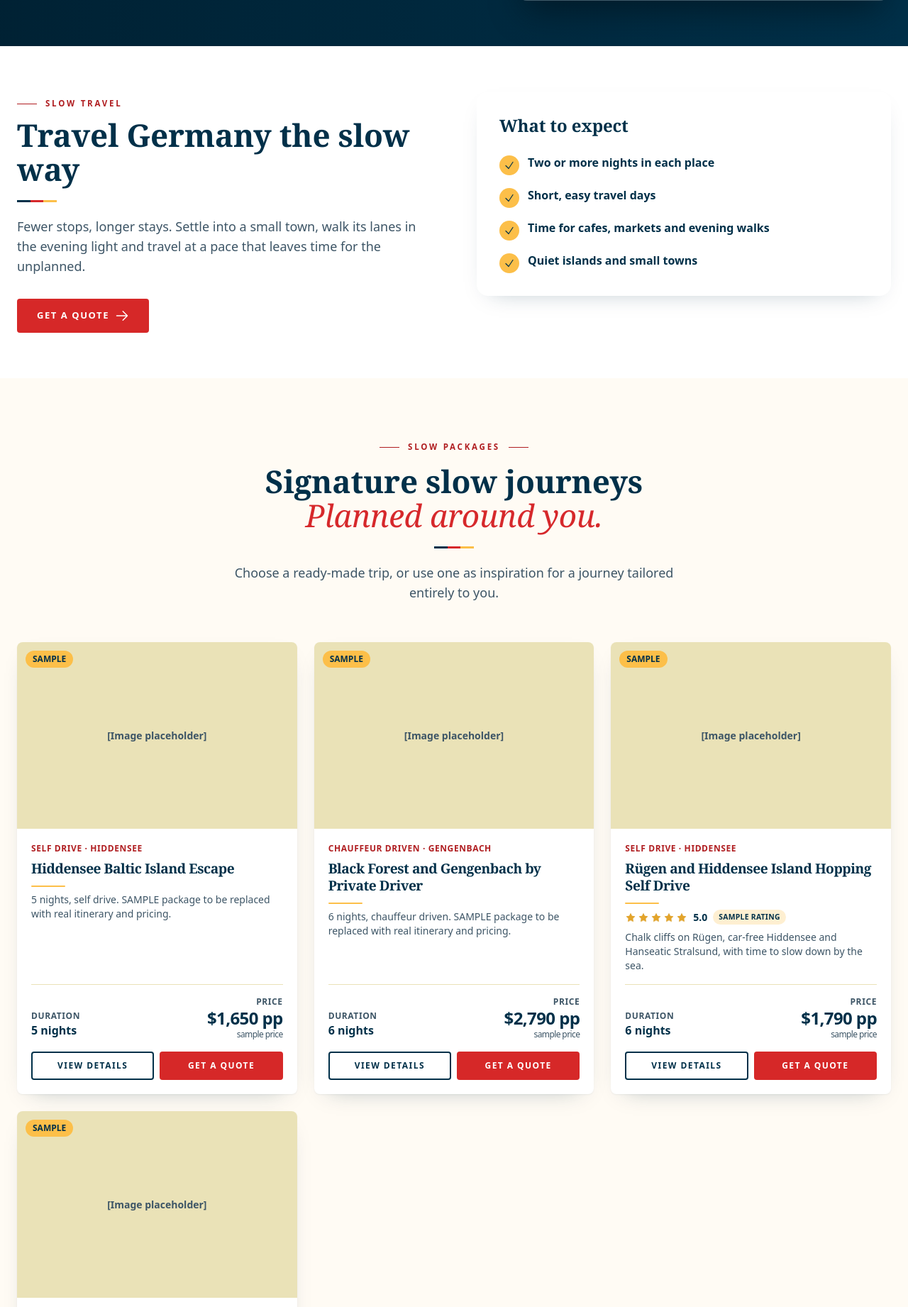
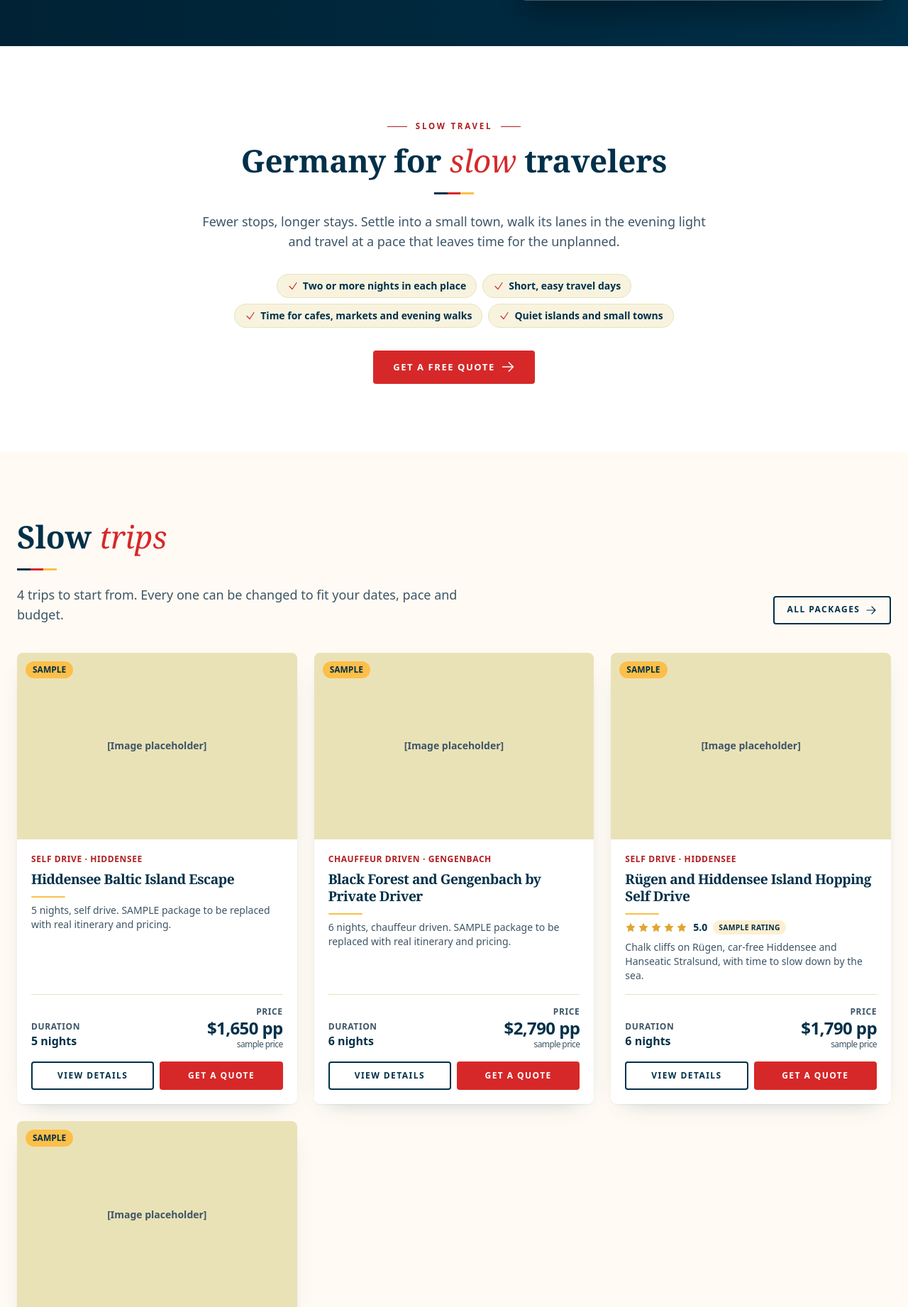
Before and after one commit to xfranzce/go-germany-tours, a Laravel app: page /travel-styles/slow in a window 1280 px wide. Shown: the part 654-2496 px from the top of the page at 71% size. Run offline with Laravel 12, Linux system fonts and the light colour scheme; data comes from the database, SQL or seed files in the repository; tables that the repository leaves empty hold one stand-in row (values such as "Sample post"); style sheets or scripts are compiled from the project's sources; parts of the project's set-up code (start-up, migrations or seed data) failed here and were passed over; some libraries are stand-ins or nearby versions; some web fonts are replaced.

Commit message:
Travel styles pages like gobelgiumtrips.com
Co-Authored-By: Claude Sonnet 5.5 <noreply@anthropic.com>

```diff
--- a/app/Http/Controllers/TravelStyleController.php
+++ b/app/Http/Controllers/TravelStyleController.php
@@ -28,11 +28,11 @@ class TravelStyleController extends Controller
     public function show(string $slug)
     {
         $style = TravelStyle::where('slug', $slug)->where('is_active', true)->firstOrFail();
-        $packages = $style->packages()->published()->with(['tourType', 'destination', 'images'])->get();
+        $packages = $style->packages()->published()->with(['tourType', 'destination', 'images'])->orderBy('sort')->get();
 
         return view('travel-styles.show', $this->shared() + [
             'style' => $style, 'packages' => $packages,
-            'others' => TravelStyle::active()->where('id', '!=', $style->id)->get(),
+            'others' => TravelStyle::active()->where('id', '!=', $style->id)->withCount(['packages' => fn ($q) => $q->published()])->get(),
             'seo' => Seo::make($style->seo_title ?: "{$style->name} Tours of Germany", $style->meta_description ?: $style->summary, [
                 'image' => $style->image,
                 'breadcrumbs' => [['name' => 'Home', 'url' => url('/')], ['name' => 'Travel styles', 'url' => route('travel-styles.index')], ['name' => $style->name, 'url' => route('travel-styles.show', $style->slug)]],
--- /dev/null
+++ b/resources/views/partials/collection-tiles.blade.php
@@ -0,0 +1,15 @@
+{{-- Photo tiles (name, tour count, Explore) for destinations or travel styles.
+     Params: $items (models with name, slug, image, packages_count), $itemRoute ('destinations.show' | 'travel-styles.show'). --}}
+<ul class="grid gap-5 sm:grid-cols-2 lg:grid-cols-3">
+    @foreach($items as $o)
+        <li>
+            <a href="{{ route($itemRoute, $o->slug) }}" class="group relative isolate flex min-h-60 flex-col justify-end overflow-hidden rounded-2xl bg-brand-navy p-6 text-white shadow-card">
+                @if($o->image)<x-picture :path="$o->image" sizes="(min-width: 1024px) 30vw, (min-width: 640px) 50vw, 100vw" class="absolute inset-0 -z-20 h-full w-full object-cover transition duration-700 group-hover:scale-105"/>@endif
+                <span class="absolute inset-0 -z-10 bg-gradient-to-t from-brand-navy-dark/90 via-brand-navy-dark/35 to-transparent" aria-hidden="true"></span>
+                <span class="font-display text-3xl font-semibold [text-shadow:0_1px_8px_rgb(0_0_0/0.5)]">{{ $o->name }}</span>
+                <span class="mt-1 text-sm text-white/90">{{ $o->packages_count }} {{ Str::plural('tour', $o->packages_count) }}@if($o->tagline) &middot; {{ $o->tagline }}@endif</span>
+                <span class="mt-3 inline-flex items-center gap-2 text-xs font-extrabold uppercase tracking-[0.16em] text-brand-gold">Explore <x-icon name="arrow-right" class="h-4 w-4 transition group-hover:translate-x-1"/></span>
+            </a>
+        </li>
+    @endforeach
+</ul>
--- /dev/null
+++ b/resources/views/partials/ready-band.blade.php
@@ -0,0 +1,16 @@
+{{-- Closing "Ready for X?" band with Get a free quote + Ask us a question (destination and travel-style pages).
+     Params: $eyebrow, $before (plain heading text), $emphasis (italic red part), $subject (used in the quote / question pre-fill). --}}
+<section class="bg-brand-cream py-16 text-center sm:py-24" aria-labelledby="ready-title">
+    <div class="container-x max-w-2xl">
+        <p class="eyebrow centered text-brand-red-dark">{{ $eyebrow }}</p>
+        <h2 id="ready-title" class="mt-4">{{ $before }} <em class="font-medium italic text-brand-red">{{ $emphasis }}</em></h2>
+        <span class="flag-rule centered" aria-hidden="true"></span>
+        <p class="mt-5 text-base text-ink-soft sm:text-lg">Tell us when you want to go and who is coming. We will send a free quote.</p>
+        <div class="mt-8 flex flex-wrap justify-center gap-3">
+            <x-button data-title="Get a quote: {{ $subject }}" data-prefill="Interested in: {{ $subject }}."
+                      @click="$store.modal.show({form:'package_quote', ...$el.dataset})">Get a free quote <x-icon name="arrow-right" class="w-5 h-5"/></x-button>
+            <x-button variant="outline" data-title="Ask us a question" data-subtitle="{{ $subject }}" data-prefill="Question about {{ $subject }}: "
+                      @click="$store.modal.show({form:'package_question', ...$el.dataset})">Ask us a question</x-button>
+        </div>
+    </div>
+</section>
--- a/resources/views/travel-styles/show.blade.php
+++ b/resources/views/travel-styles/show.blade.php
@@ -1,5 +1,7 @@
 @extends('layouts.app')
 
+{{-- One travel style, laid out like gobelgiumtrips.com/travel-styles/{style}: quiz hero, "Germany for X" text + what to expect,
+     the trips in this style, other styles, and a "Ready for X?" closing band. --}}
 @section('content')
 @include('partials.collection-hero', [
     'heroImage' => $style->image, 'eyebrow' => $style->tagline ?: $style->name.' travel',
@@ -7,43 +9,54 @@
     'crumbs' => [['Home', route('home')], ['Travel styles', route('travel-styles.index')], [$style->name, null]],
 ])
 @php $points = $style->points(); @endphp
-@if($style->description || $points)
-<div class="container-x grid items-start gap-10 py-12 lg:grid-cols-2 lg:gap-16 lg:py-16">
-    <section aria-labelledby="about-style">
-        <p class="eyebrow text-brand-red-dark">{{ $style->name }} travel</p>
-        <h2 id="about-style" class="mt-3">Travel Germany the {{ strtolower($style->name) }} way</h2>
-        <span class="flag-rule" aria-hidden="true"></span>
-        @if($style->description)<div class="prose-ggt mt-5">{!! $style->description !!}</div>@elseif($style->summary)<p class="mt-5 text-lg text-ink-soft">{{ $style->summary }}</p>@endif
-        <x-button class="mt-8" data-title="Get a quote: {{ $style->name }} trip" data-prefill="Interested in: a {{ strtolower($style->name) }} trip."
-                  @click="$store.modal.show({form:'package_quote', ...$el.dataset})">Get a Quote <x-icon name="arrow-right" class="w-5 h-5"/></x-button>
-    </section>
-    @if($points)
-        <section class="rounded-2xl bg-white p-6 shadow-card sm:p-8" aria-labelledby="style-expect">
-            <h2 id="style-expect" class="text-2xl">What to expect</h2>
-            <ul class="mt-6 space-y-4">
+
+{{-- ABOUT --}}
+<section class="bg-white py-16 sm:py-24" aria-labelledby="about-style">
+    <div class="container-x max-w-3xl text-center">
+        <p class="eyebrow centered text-brand-red-dark">{{ $style->name }} travel</p>
+        <h2 id="about-style" class="mt-4">Germany for <em class="font-medium italic text-brand-red">{{ strtolower($style->name) }}</em> travelers</h2>
+        <span class="flag-rule centered" aria-hidden="true"></span>
+        @if($style->description)<div class="prose-ggt mx-auto mt-6 text-left sm:text-center">{!! $style->description !!}</div>
+        @elseif($style->summary)<p class="mt-6 text-lg text-ink-soft">{{ $style->summary }}</p>@endif
+        @if($points)
+            <ul class="mt-8 flex flex-wrap justify-center gap-2" aria-label="What to expect">
                 @foreach($points as $pt)
-                    <li class="flex items-start gap-3">
-                        <span class="mt-0.5 grid size-7 shrink-0 place-items-center rounded-full bg-brand-gold text-brand-navy" aria-hidden="true"><x-icon name="check" class="size-4"/></span>
-                        <span class="font-semibold text-brand-navy">{{ $pt }}</span>
-                    </li>
+                    <li class="inline-flex items-center gap-1.5 rounded-full border border-brand-custard bg-brand-custard-light px-3.5 py-1.5 text-sm font-semibold text-brand-navy">
+                        <x-icon name="check" class="size-4 text-brand-red"/>{{ $pt }}</li>
                 @endforeach
             </ul>
-        </section>
-    @endif
-</div>
-@endif
-<section class="bg-brand-cream py-14 sm:py-20" aria-labelledby="style-pkgs">
+        @endif
+        <x-button class="mt-8" data-title="Get a quote: {{ $style->name }} trip" data-prefill="Interested in: a {{ strtolower($style->name) }} trip."
+                  @click="$store.modal.show({form:'package_quote', ...$el.dataset})">Get a free quote <x-icon name="arrow-right" class="w-5 h-5"/></x-button>
+    </div>
+</section>
+
+{{-- TRIPS --}}
+<section class="bg-brand-cream py-16 sm:py-24" aria-labelledby="style-pkgs">
     <div class="container-x">
-        <x-section-heading id="style-pkgs" :eyebrow="$style->name.' packages'" :title="'Signature '.strtolower($style->name).' journeys'" emphasis="Planned around you."
-            intro="Choose a ready-made trip, or use one as inspiration for a journey tailored entirely to you."/>
+        <div class="mb-10 flex flex-wrap items-end justify-between gap-6">
+            <div class="max-w-2xl">
+                <h2 id="style-pkgs">{{ $style->name }} <em class="font-medium italic text-brand-red">trips</em></h2>
+                <span class="flag-rule" aria-hidden="true"></span>
+                <p class="mt-5 text-base text-ink-soft sm:text-lg">{{ $packages->count() }} {{ Str::plural('trip', $packages->count()) }} to start from. Every one can be changed to fit your dates, pace and budget.</p>
+            </div>
+            <x-button :href="route('packages.index')" variant="outline" size="sm">All packages <x-icon name="arrow-right" class="h-4 w-4"/></x-button>
+        </div>
         @if($packages->isEmpty())<p class="text-ink-soft">No packages listed for this style yet. Ask us for a tailored trip.</p>
         @else<div class="grid gap-6 md:grid-cols-2 lg:grid-cols-3">@foreach($packages as $p)<x-package-card :package="$p"/>@endforeach</div>@endif
-        <p class="mt-8 text-ink-soft">Other travel styles:
-            @foreach($others as $o)<a class="underline font-bold" href="{{ route('travel-styles.show', $o->slug) }}">{{ $o->name }}</a>{{ $loop->last ? '' : ', ' }}@endforeach
-        </p>
     </div>
 </section>
-@include('partials.sections.how')
-@include('partials.sections.reviews')
-@include('partials.sections.faq')
+
+{{-- OTHER STYLES --}}
+@if($others->isNotEmpty())
+<section class="bg-white py-16 sm:py-24" aria-labelledby="style-more">
+    <div class="container-x">
+        <h2 id="style-more">Other ways to see <em class="font-medium italic text-brand-red">Germany</em></h2>
+        <span class="flag-rule" aria-hidden="true"></span>
+        <div class="mt-10">@include('partials.collection-tiles', ['items' => $others, 'itemRoute' => 'travel-styles.show'])</div>
+    </div>
+</section>
+@endif
+
+@include('partials.ready-band', ['eyebrow' => $style->name, 'before' => 'Ready for a', 'emphasis' => strtolower($style->name).' trip?', 'subject' => 'a '.strtolower($style->name).' trip'])
 @endsection
```
Also changed, not shown: CLAUDE.md (+1 -1 lines), docs/reference/CLONE_PROMPT.md (+1 -1 lines), resources/views/destinations/show.blade.php (+2 -28 lines), resources/views/travel-styles/index.blade.php (+11 -21 lines), tests/Feature/DestinationsAndTravelStylesTest.php (+2 -2 lines).
